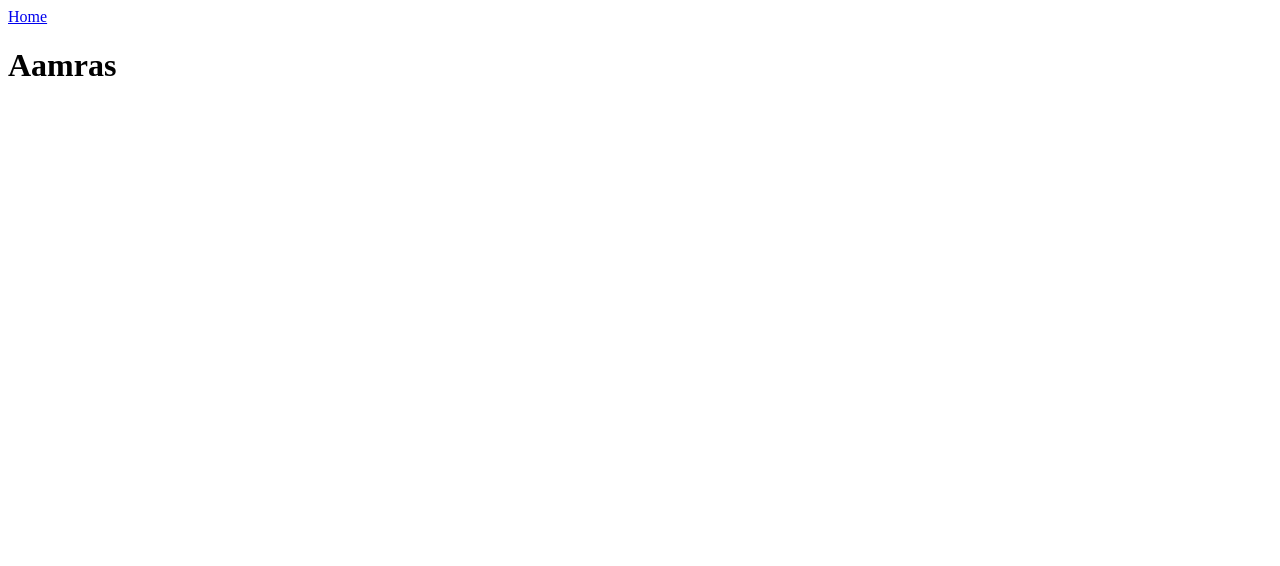
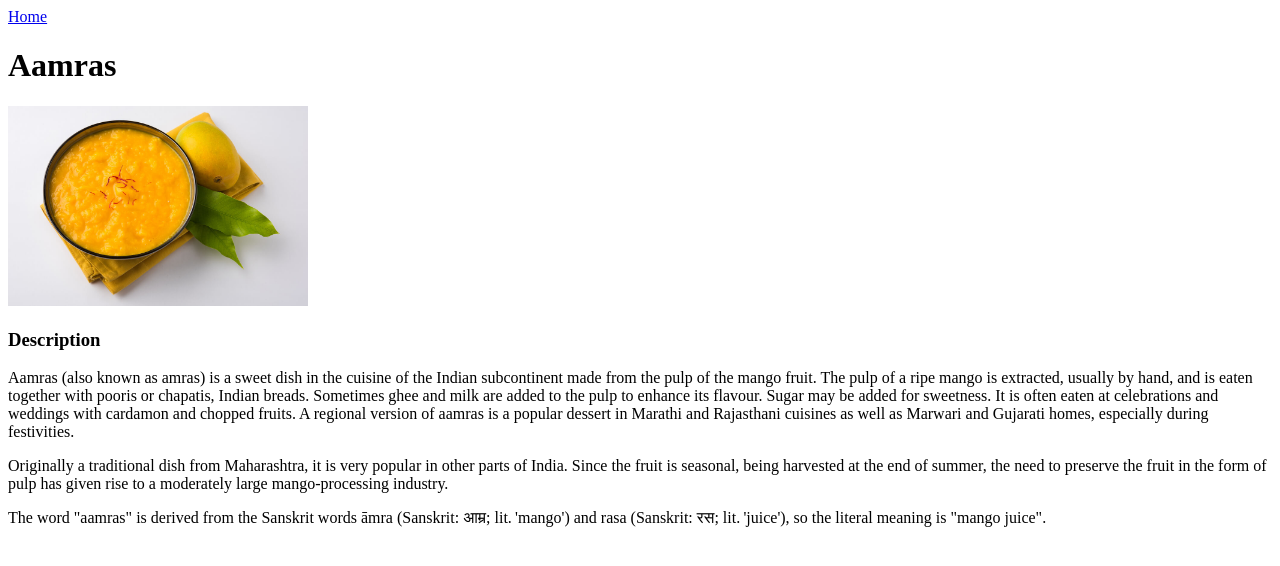
Before and after one commit to omkarp-21/odin-recipes, a plain HTML site: page recipes/Aamras.html in a window 1280 px wide. Drawn offline with Linux system fonts and the light colour scheme.

Commit message:
Aamras Image and Description Added

```diff
--- a/recipes/Aamras.html
+++ b/recipes/Aamras.html
@@ -7,5 +7,16 @@
 <body>
     <a href="../index.html">Home</a>
     <h1>Aamras</h1>
+    <img src="../images/aamras.jpeg" height="200" width="300">
+    <h3>Description</h3>
+    <p>
+        Aamras (also known as amras) is a sweet dish in the cuisine of the Indian subcontinent made from the pulp of the mango fruit. The pulp of a ripe mango is extracted, usually by hand, and is eaten together with pooris or chapatis, Indian breads. Sometimes ghee and milk are added to the pulp to enhance its flavour. Sugar may be added for sweetness. It is often eaten at celebrations and weddings with cardamon and chopped fruits. A regional version of aamras is a popular dessert in Marathi and Rajasthani cuisines as well as Marwari and Gujarati homes, especially during festivities.
+    </p>
+    <p>
+        Originally a traditional dish from Maharashtra, it is very popular in other parts of India. Since the fruit is seasonal, being harvested at the end of summer, the need to preserve the fruit in the form of pulp has given rise to a moderately large mango-processing industry.
+    </p>
+    <p>
+        The word "aamras" is derived from the Sanskrit words āmra (Sanskrit: आम्र; lit. 'mango') and rasa (Sanskrit: रस; lit. 'juice'), so the literal meaning is "mango juice".
+    </p>
 </body>
 </html>
```
